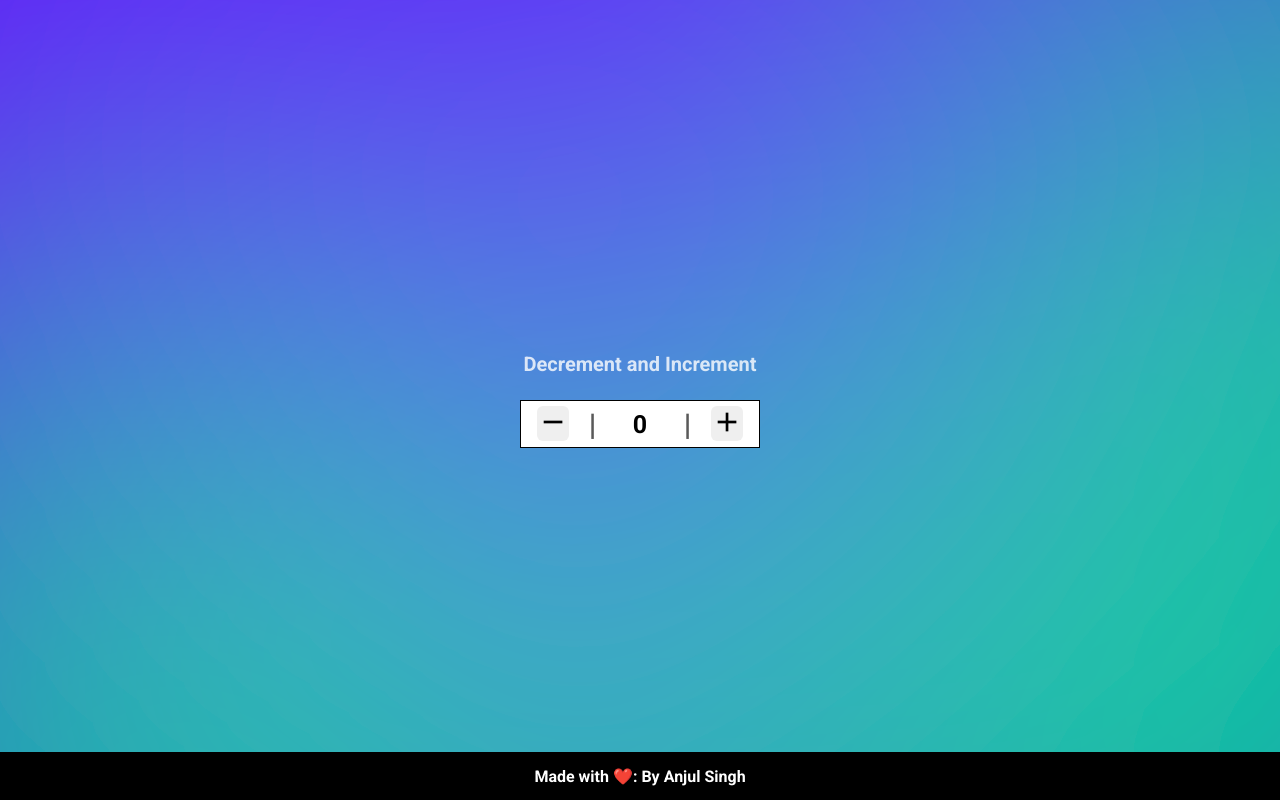
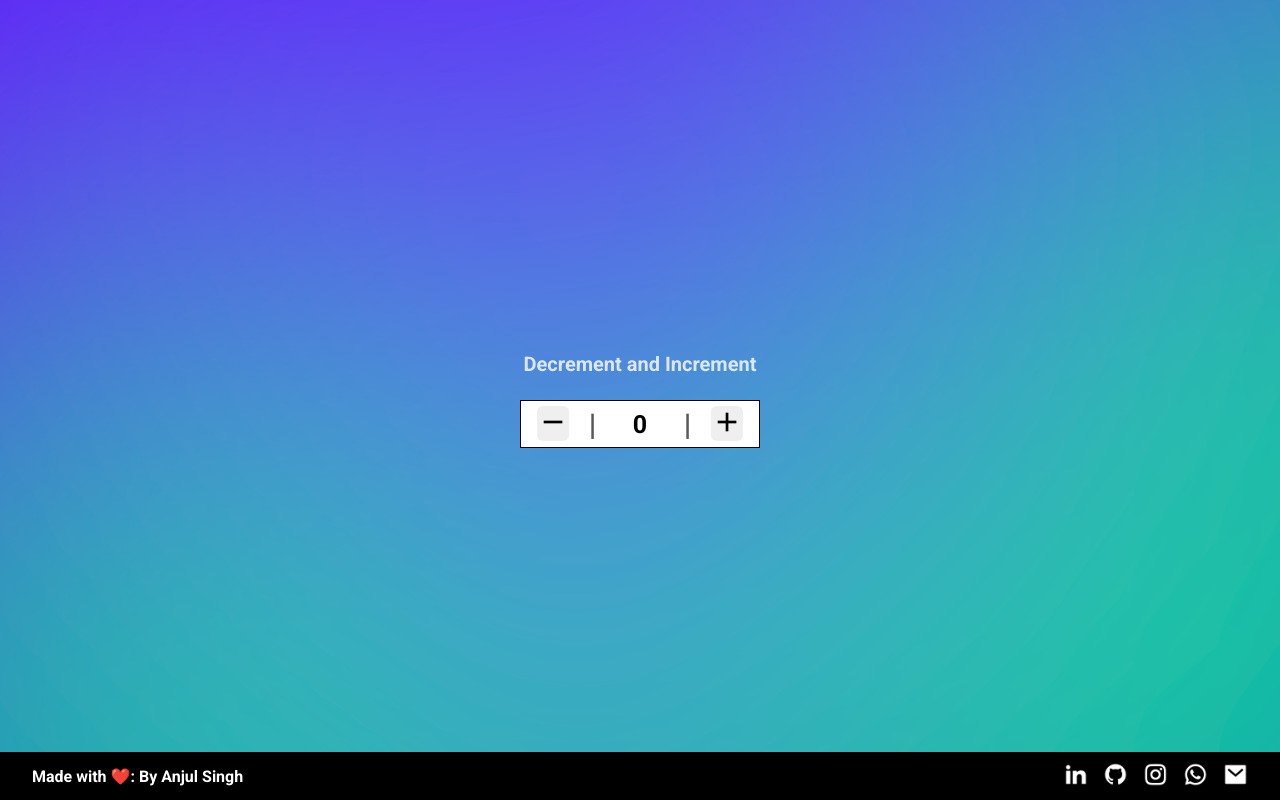
Before and after one commit to Anjulsingh999/Counter-App, a plain HTML site: page index.html in a window 1280 px wide. Drawn offline with Linux system fonts and the light colour scheme.

Commit message:
add social media links

```diff
--- a/index.css
+++ b/index.css
@@ -87,7 +87,7 @@
 .footer
 {
     display: flex;
-    justify-content: center;
+    justify-content: space-between;
     align-items: center;
     font-weight: 600;
     background-color: rgb(0, 0, 0);
@@ -96,4 +96,26 @@
     bottom: 0px;
     width: 100%;
     height: 3rem;
+    padding:0px 2rem;
 }
+
+.socialmedia-icons
+{
+    display: flex;
+    justify-content: center;
+    align-items: center;
+    gap: 15px;
+}
+.socialmedia-icons img
+{
+    width: 25px;
+    height: 25px;
+    transform: scale(1);
+    transition: all 0.4s;
+    cursor: pointer;
+}
+
+.socialmedia-icons img:hover
+{
+    transform: scale(0.8);
+}
--- a/index.html
+++ b/index.html
@@ -40,7 +40,17 @@
             </div>
         </div>
         <div class="footer">
-            Made with ❤️: By Anjul Singh
+            <div class="footer-text">
+                Made with ❤️: By Anjul Singh
+            </div>
+            <div class="socialmedia-icons">
+                <a href="https://www.linkedin.com/in/anjul-singh-3500a1219/" target="_blank"><img src="icon/linkedin-fill.png" alt=""></a>
+                <a href="https://github.com/Anjulsingh999" target="_blank"><img src="icon/github-fill.png" alt=""></a>
+                <a href="https://www.instagram.com/anjul__s/"><img src="icon/instagram-line.png" alt=""></a>
+                <a href="https://wa.me/+917523801921?text=Hello,Anjul"><img src="icon/whatsapp-line.png" alt=""></a>
+                <a href="mailto:anjulsingh462@gmail.com?"><img src="icon/mail-fill.png" alt=""></a>
+
+            </div>
         </div>
     </div>
 
```
Also changed, not shown: icon/github-fill.png (added), icon/instagram-line.png (added), icon/linkedin-fill.png (added), icon/mail-fill.png (added), icon/whatsapp-line.png (added).
